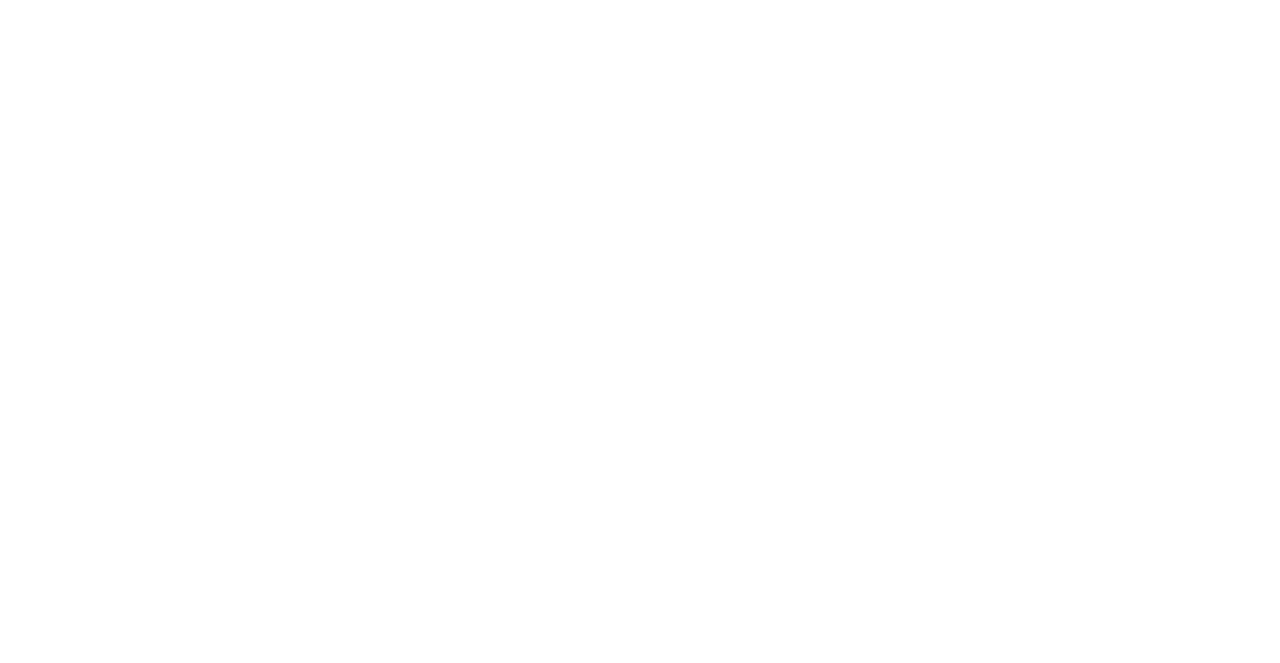
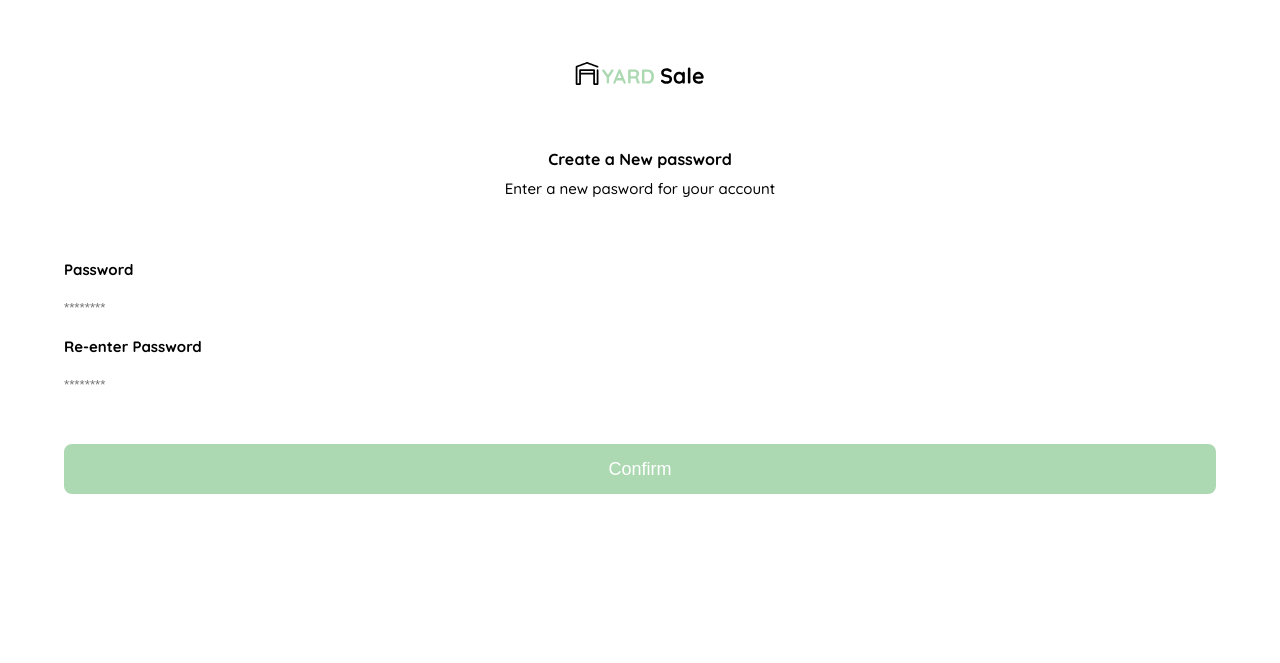
Before and after one commit to RicardoMonk/frontend-developer, a plain HTML site: page index.html in a window 1280 px wide. Drawn offline with Linux system fonts and the light colour scheme.

Commit message:
primer pantalla realizada con flex

```diff
--- a/css/style.css
+++ b/css/style.css
@@ -15,3 +15,81 @@ html{
     --text-input-field: #f7f7f7;
     --hospital-green: #ACD9B2;
 }
+
+.login{
+    width: 100vw;
+    height: 100vh;
+    display: flex;
+    flex-direction: column;
+
+}
+
+.form-container{
+    width: 100%;
+    height: 26rem;
+    display: flex;
+    flex-direction: column;
+    justify-content: center;
+    align-items: center;
+
+}
+
+.form-container .logo{
+    width: 13rem;
+    height: auto;
+}
+
+.form-container h1{
+    font-size: 1.6rem;
+    margin-top: 6rem;
+}
+
+.form-container p{
+    font-size: 1.5rem;
+    margin-top: 1rem;
+    color: var(--black);
+}
+
+.form-cont-form{
+    width: 100%;
+    height: 50%;
+    display: flex;
+    flex-direction: column;
+    align-items: center;
+}
+
+.form-cont-form .form{
+    width: 90%;
+    height: 100vh;
+    display: flex;
+    flex-direction: column;
+}
+
+.form .label{
+    font-size: 1.5rem;
+    font-weight: 700;
+    color: var(--black);
+    margin-bottom: .8rem;
+}
+
+.form input{
+    border: none;
+    width: auto;
+    height: 4rem;
+    margin-bottom: 1rem;
+}
+
+.form .inp{
+    margin-bottom: 4rem;
+}
+
+.form .primary-button{
+    align-self: center;
+    background-color: var(--hospital-green);
+    color: var(--white);
+    border-radius: 8px;
+    width: 100%;
+    height: 5rem;
+    font-size: 1.8rem;
+    cursor: pointer;
+}
--- a/index.html
+++ b/index.html
@@ -15,5 +15,36 @@
 </head>
 <body>
 
+    <div class="login">
+
+        <div class="form-container">
+
+            <img src="imgs/logos/logo_yard_sale.svg" alt="logo" class="logo">
+
+            <h1 class="title">Create a New password</h1>
+            <p>Enter a new pasword for your account</p>
+
+        </div>
+
+        <div class="form-cont-form">
+
+            <form action="" class="form">
+
+            <label for="password" class="label">Password</label>
+            <input type="password" id="password" placeholder="********" class="input input-password">
+
+            <label for="new-password" class="label">Re-enter Password</label>
+            <input type="password" id="new-password" placeholder="********" class="input inp input-password">
+
+            <input type="submit" value="Confirm" class="primary-button login-buton">
+
+            </form>
+
+        </div>
+
+
+
+    </div>
+
 </body>
 </html>
```
